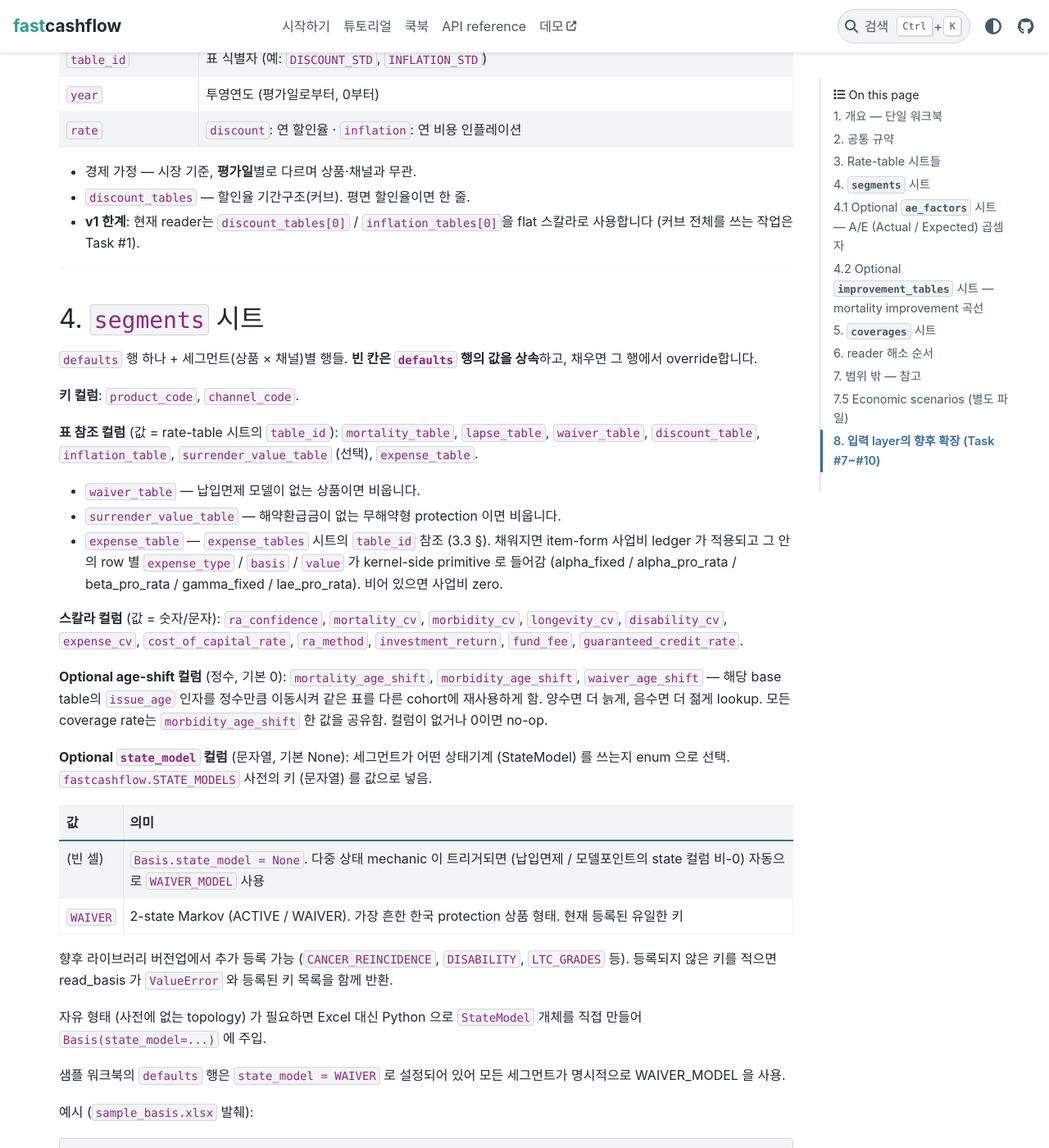
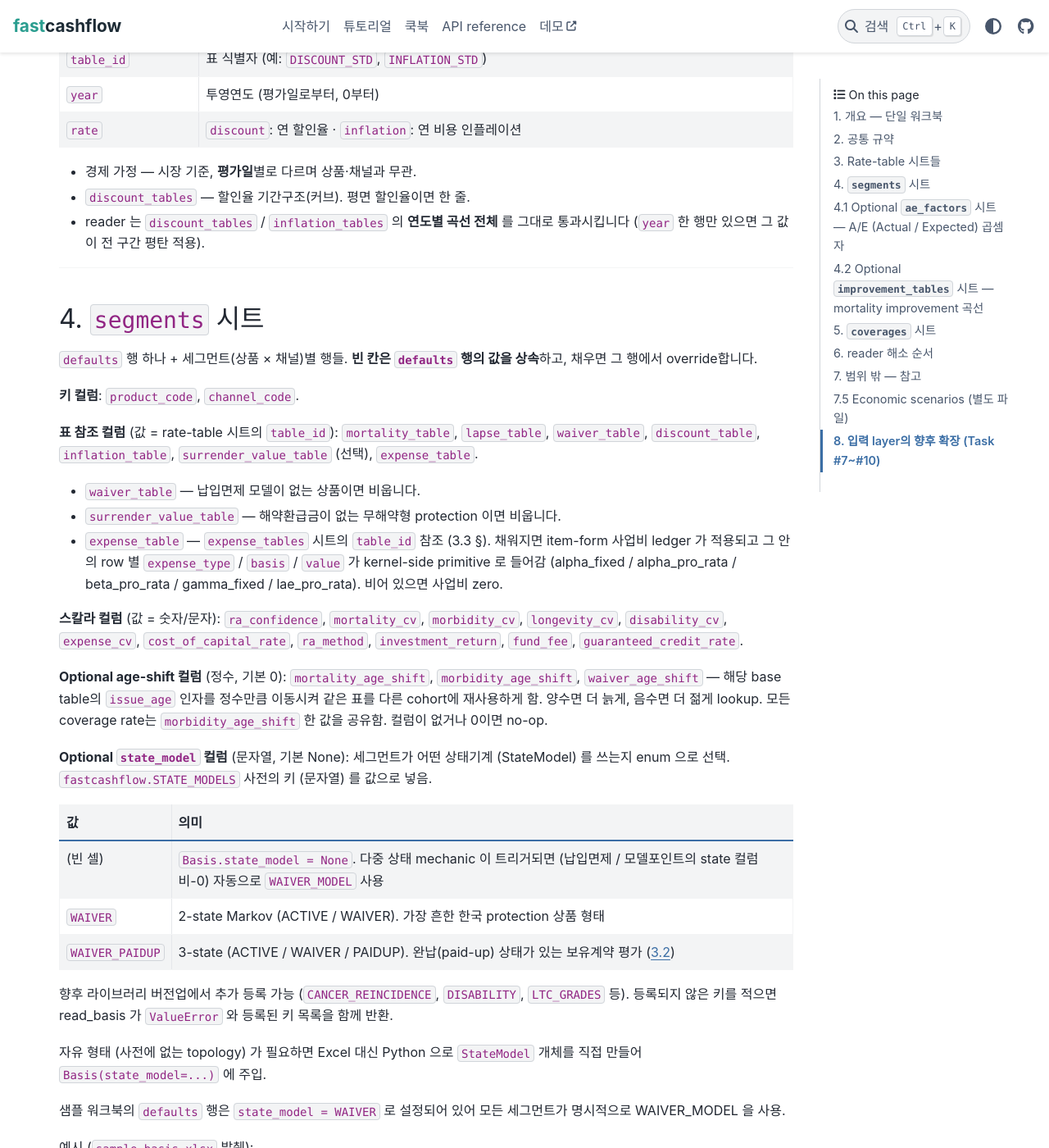
Before and after one commit to seokhoonj/fastcashflow, a Sphinx documentation site: the page built from docs/basis-format.md, in a window 1280 px wide and 1400 px high, scrolled down 5535 px. Shown: the whole window at 82% size. Built offline with Sphinx 7.4.7 and the PyData theme 0.15.4, drawn with Linux system fonts in a browser that asks for light colours.

Commit message:
docs: fix audit findings -- discount curve, state_model, dup line, amount
- workbook-single + basis-format: the reader passes the full per-year
  discount/inflation curve, not just [0]; the sample's discount_annual is
  length 1 only because its discount_tables has one row. Drop the stale
  'first value only / v1 한계' claims.
- basis-format: add WAIVER_PAIDUP to the state_model table; drop '유일한 키'.
- _shared inputs/API: merge the duplicate measure(full=False) tree lines.
- naming-conventions: drop the stale amount/maintenance column-semantics row
  (the maintenance sheet is gone; expense uses the value column).

```diff
--- a/docs/basis-format.md
+++ b/docs/basis-format.md
@@ -213,8 +213,8 @@ BEL 에 future outflow 로 포함. 환급률이 substantial 한 한국 상품 (
 
 - 경제 가정 — 시장 기준, **평가일**별로 다르며 상품·채널과 무관.
 - `discount_tables` — 할인율 기간구조(커브). 평면 할인율이면 한 줄.
-- **v1 한계**: 현재 reader는 `discount_tables[0]` / `inflation_tables[0]`을
-  flat 스칼라로 사용합니다 (커브 전체를 쓰는 작업은 Task #1).
+- reader 는 `discount_tables` / `inflation_tables` 의 **연도별 곡선 전체** 를
+  그대로 통과시킵니다 (`year` 한 행만 있으면 그 값이 전 구간 평탄 적용).
 
 ---
 
@@ -255,7 +255,8 @@ no-op.
 | 값 | 의미 |
 |---|---|
 | (빈 셀) | `Basis.state_model = None`. 다중 상태 mechanic 이 트리거되면 (납입면제 / 모델포인트의 state 컬럼 비-0) 자동으로 `WAIVER_MODEL` 사용 |
-| `WAIVER` | 2-state Markov (ACTIVE / WAIVER). 가장 흔한 한국 protection 상품 형태. 현재 등록된 유일한 키 |
+| `WAIVER` | 2-state Markov (ACTIVE / WAIVER). 가장 흔한 한국 protection 상품 형태 |
+| `WAIVER_PAIDUP` | 3-state (ACTIVE / WAIVER / PAIDUP). 완납(paid-up) 상태가 있는 보유계약 평가 ([3.2](cookbook/markov/paid-up)) |
 
 향후 라이브러리 버전업에서 추가 등록 가능 (`CANCER_REINCIDENCE`,
 `DISABILITY`, `LTC_GRADES` 등). 등록되지 않은 키를 적으면 read_basis
```
Also changed, not shown: docs/cookbook/_shared/inputs_and_api.md (+1 -2 lines), docs/cookbook/io/workbook-single.md (+3 -2 lines), docs/naming-conventions.md (+1 -2 lines).
